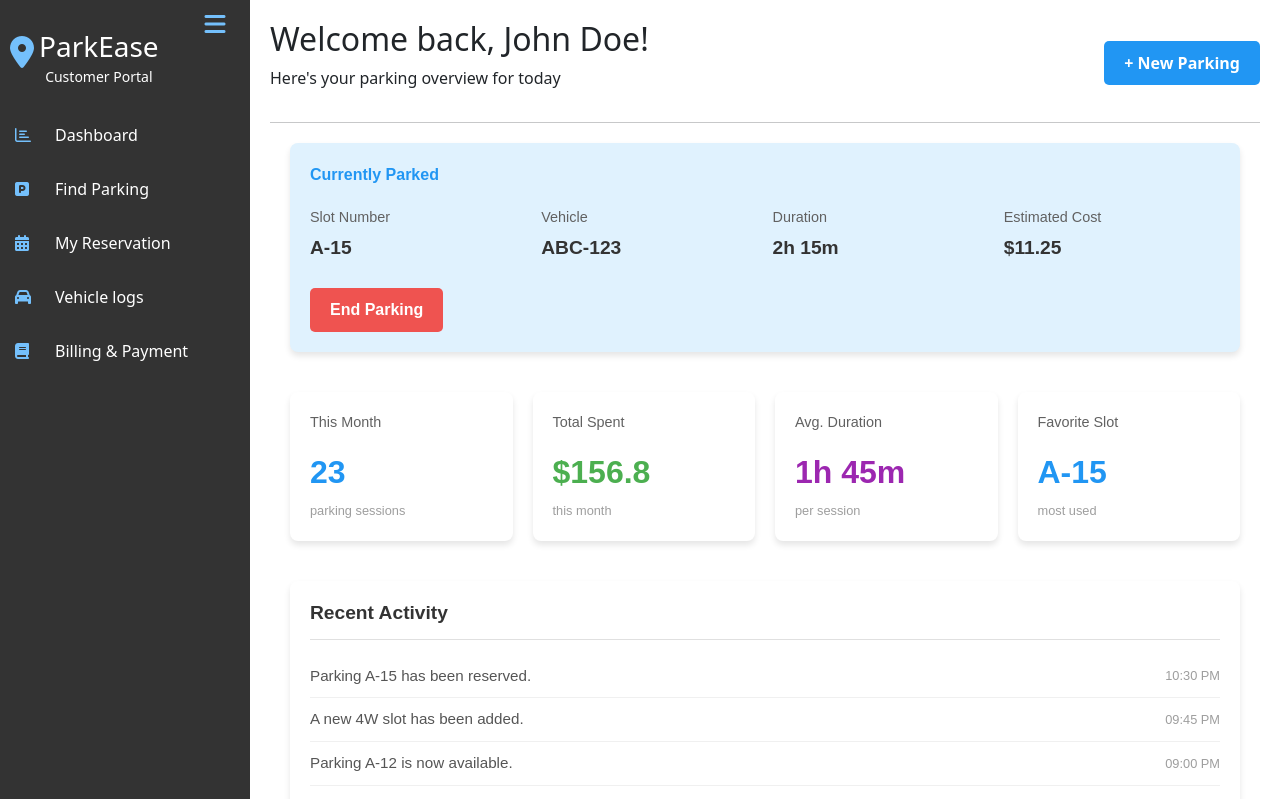
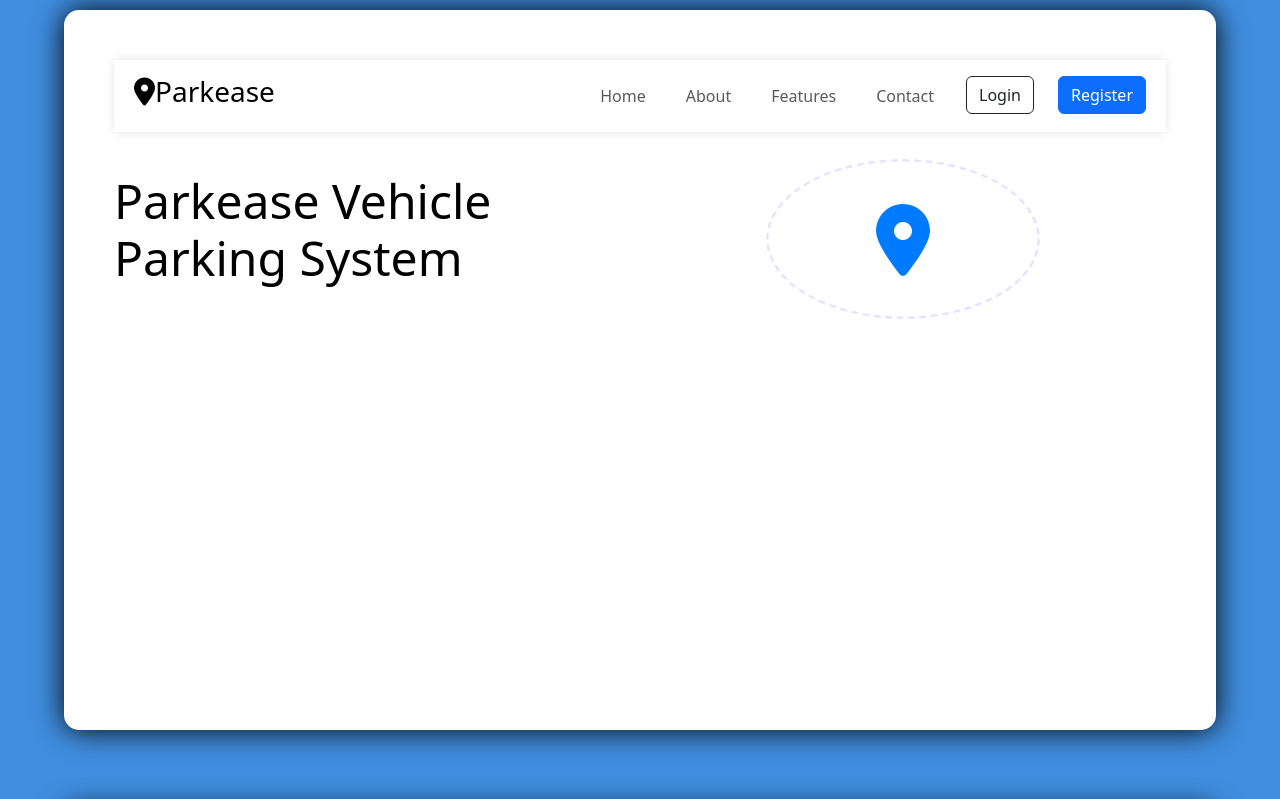
Before and after one commit to rohi-ps/ParkEase-Front, an Angular app: page / in a window 1280 px wide. Shown: the top 799 px of the page. Built offline with nearby package versions, Linux system fonts and the light colour scheme.

Commit message:
app changes

```diff
--- a/src/app/app.html
+++ b/src/app/app.html
@@ -1,8 +1,8 @@
-<!-- <div class="home">
+<div class="home">
   <app-homepage></app-homepage>
-</div> -->
+</div>
 
-<div class="app-container">
+<!-- <div class="app-container">
   <app-sidenav (toggleEvent)="onToggle($event)" (items)="onDisplayClicked($event)"></app-sidenav>
   <div class="main-content" [class.shifted]="isSidenavOpen">
      <div *ngIf="isDisplay === 'Dashboard'">
@@ -26,3 +26,4 @@
 
   </div>
 </div>
+ -->
--- a/src/app/app.ts
+++ b/src/app/app.ts
@@ -14,7 +14,7 @@ import { CommonModule } from '@angular/common';
 
 @Component({
   selector: 'app-root',
-  imports: [Homepage, Reservation, CommonModule, SidenavComponent, DashboardUser, ParkingSlotsUser, VehicleLogs, Billing, ParkingSlots],
+  imports: [Homepage,  CommonModule],
   templateUrl: './app.html',
   styleUrl: './app.css'
 })
```
